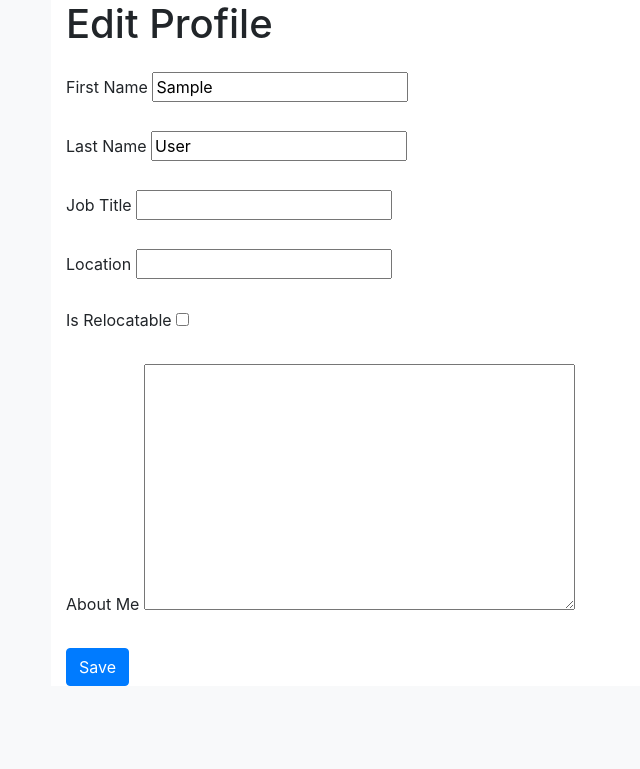
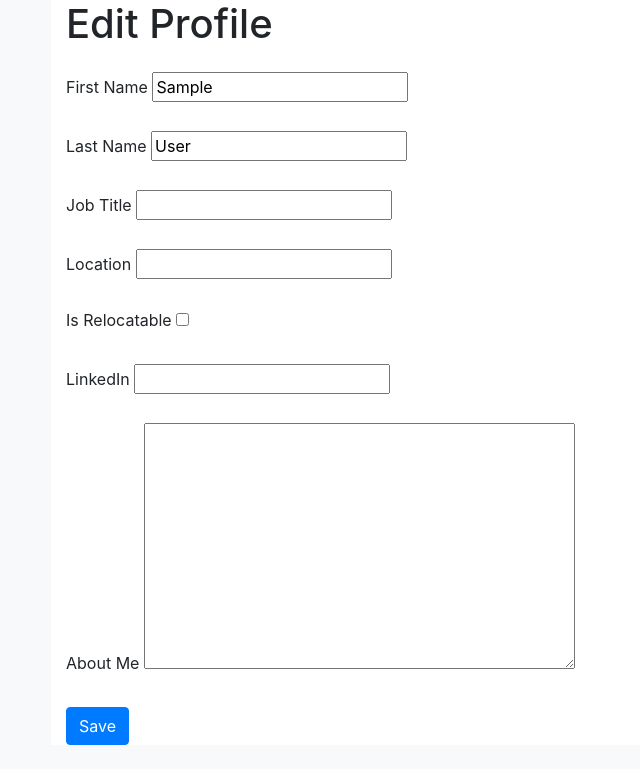
Before and after one commit to NikGor/MySite, a Django app: page /user/ in a window 1280 px wide. Shown: the part 56-825 px from the top of the page, without its empty margins (49-689 px from the left). Before the commit the page ends 742 px from the top, so only its background shows below. Run offline with Django 4.2, Linux system fonts and the light colour scheme; the visitor is signed in with stand-in values (Sample User, id 1); some libraries are stand-ins or nearby versions.

Commit message:
feat: added linkedin

```diff
--- a/mysite/user/forms.py
+++ b/mysite/user/forms.py
@@ -7,4 +7,4 @@ User = get_user_model()
 class UserUpdateForm(forms.ModelForm):
     class Meta:
         model = User
-        fields = ['first_name', 'last_name', 'job_title', 'location', 'is_relocatable', 'about_me']
+        fields = ['first_name', 'last_name', 'job_title', 'location', 'is_relocatable', 'linkedin', 'about_me']
--- a/mysite/user/models.py
+++ b/mysite/user/models.py
@@ -9,4 +9,5 @@ class User(AbstractUser):
     job_title = models.CharField(max_length=100, null=True, blank=True)
     location = models.CharField(max_length=200, null=True, blank=True)
     is_relocatable = models.BooleanField(default=False)
+    linkedin = models.CharField(max_length=200, null=True, blank=True)
     about_me = models.TextField(null=True, blank=True)
--- a/templates/user/user.html
+++ b/templates/user/user.html
@@ -19,9 +19,9 @@
         {% endif %}
     </div>
     <div class="my-2">
-        <a href="mailto:{{ user.email }}" class="link-dark">
-            <span><i class="bi bi-envelope-fill"></i></span>
-            <span>{{ profile_user.email }}</span>
+        <a href="{{ user.linkedin }}" class="link-dark" target="_blank">
+            <span><i class="bi bi-linkedin"></i></span>
+            <span>LinkedIn</span>
         </a>
     </div>
 </div>
--- a/templates/user/user_profile.html
+++ b/templates/user/user_profile.html
@@ -26,6 +26,10 @@
       {{ form.is_relocatable }}
     </div>
     <div class="form-group mb-4">
+      <label for="{{ form.linkedin.id_for_label }}" class="form-label">LinkedIn</label>
+      {{ form.linkedin }}
+    </div>
+    <div class="form-group mb-4">
       <label for="{{ form.about_me.id_for_label }}" class="form-label">About Me</label>
       {{ form.about_me }}
     </div>
```
Also changed, not shown: mysite/user/migrations/0002_user_linkedin.py (added).
